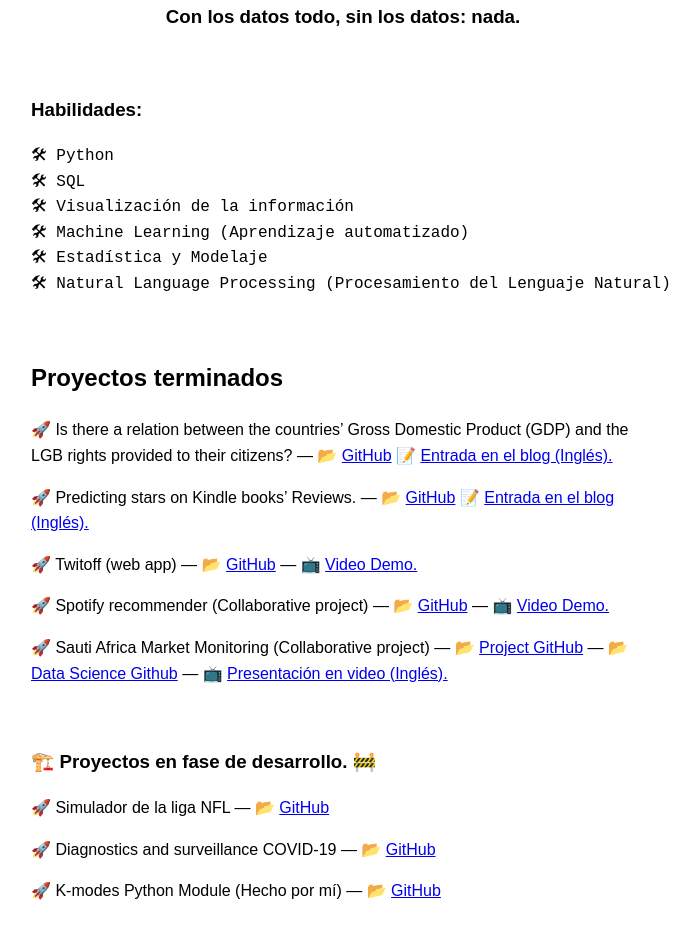
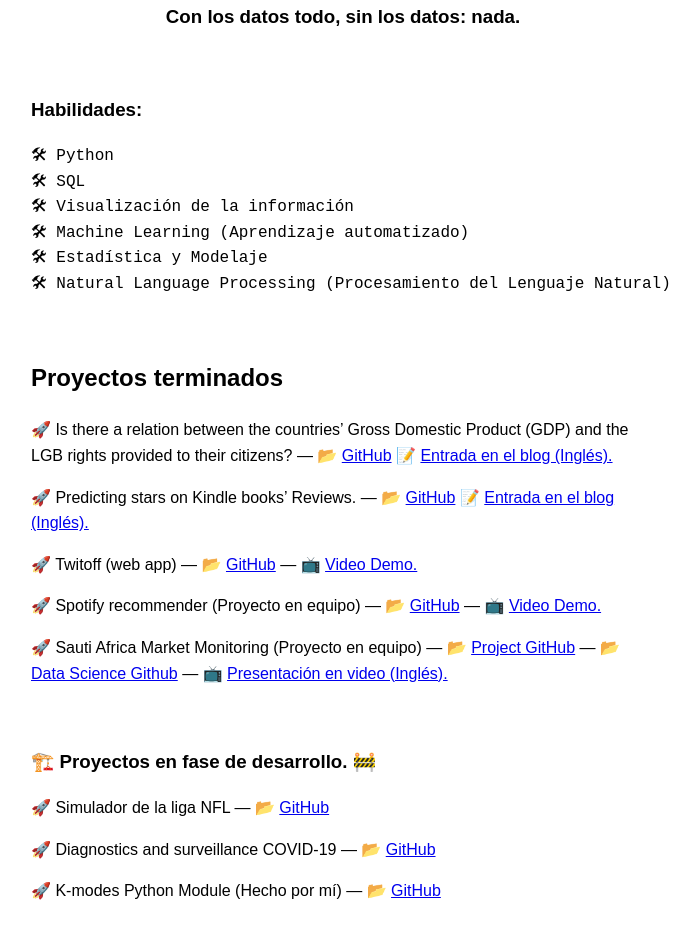
Before and after one commit to CodingDuckmx/CodingDuckmx.github.io, a Jekyll site: the page built from index_es.md, in a window 1280 px wide. Shown: the part 652-1604 px from the top of the page, without its empty margins (297-997 px from the left). Built offline with Jekyll 4.4.1, drawn with Linux system fonts in a browser that asks for light colours; our own code applies the rules of GitHub Pages for plain Markdown files.

Commit message:
Update index_es.md

```diff
--- a/index_es.md
+++ b/index_es.md
@@ -60,9 +60,9 @@ Soy un matemático por la Universidad Nacional Autónoma de México (UNAM) que d
 
  🚀 Twitoff (web app) — 📂 <a href="https://github.com/CodingDuckmx/Twitoff">GitHub</a> — 📺 <a href="https://www.youtube.com/watch?v=9PxNpC14wQw&feature=youtu.be"> Video Demo.</a>
 
- 🚀 Spotify recommender (Collaborative project) — 📂 <a href="https://github.com/Build-Week-Spotify-Song-Recommender">GitHub</a> — 📺 <a href="https://www.youtube.com/watch?v=9PxNpC14wQw&feature=youtu.be"> Video Demo.</a>
+ 🚀 Spotify recommender (Proyecto en equipo) — 📂 <a href="https://github.com/Build-Week-Spotify-Song-Recommender">GitHub</a> — 📺 <a href="https://www.youtube.com/watch?v=9PxNpC14wQw&feature=youtu.be"> Video Demo.</a>
 
- 🚀 Sauti Africa Market Monitoring  (Collaborative project) — 📂 <a href="https://github.com/Lambda-School-Labs/Sauti-Africa-Market-Monitoring-DS"> Project GitHub</a>
+ 🚀 Sauti Africa Market Monitoring  (Proyecto en equipo) — 📂 <a href="https://github.com/Lambda-School-Labs/Sauti-Africa-Market-Monitoring-DS"> Project GitHub</a>
   — 📂 <a href="https://github.com/CodingDuckmx/Sauti-Africa-Market-Monitoring-DS"> Data Science Github</a> — 📺 <a href="https://www.youtube.com/watch?v=KpBUFMyogxA&feature=youtu.be">Presentación en video (Inglés).</a>
 
 
```
